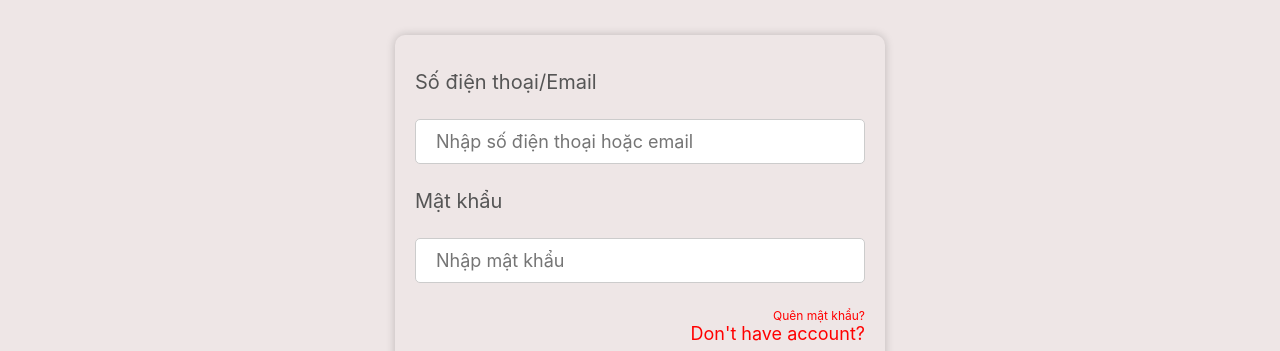
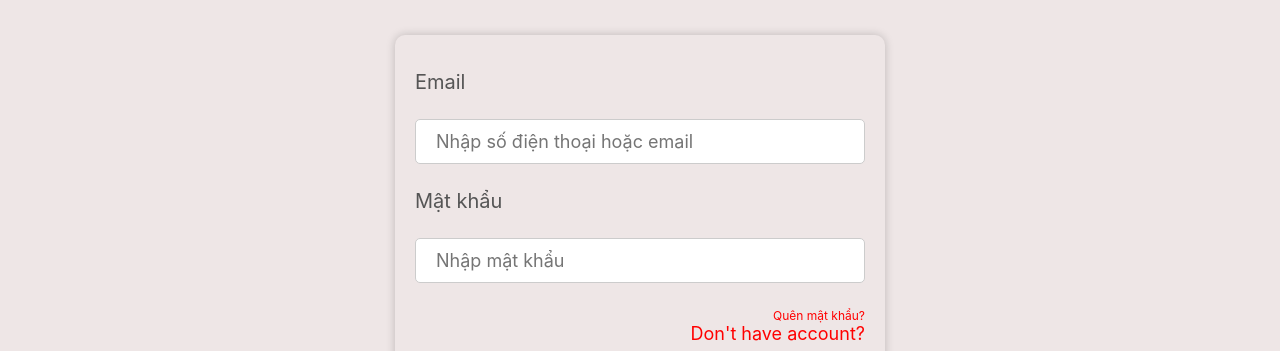
Before and after one commit to quinniehocdotcode/DoAnWeb, a website: page codeWeb/login.html in a window 1280 px wide. Shown: the part 331-682 px from the top of the page. Drawn offline with nearby package versions, Linux system fonts and the light colour scheme.

Commit message:
thay đổi chút về giao diện

```diff
--- a/codeWeb/login.html
+++ b/codeWeb/login.html
@@ -124,7 +124,7 @@
                 <img src="anh/fahasa-logo.png" class="logo" alt="">
             </div id="form-input-login">
                 <div class="box-input">
-                    <label for="email">Số điện thoại/Email</label>
+                    <label for="email">Email</label>
                     <input type="text" id="email" placeholder="Nhập số điện thoại hoặc email">
                     <label for="password">Mật khẩu</label>
                     <input type="password"  id="password" placeholder="Nhập mật khẩu">
--- a/codeWeb/qcss/style_qh.css
+++ b/codeWeb/qcss/style_qh.css
@@ -249,7 +249,7 @@ h5.modal-title {
   background: #c7b200;
 }
 
-/* footer */
+/* footer
 .footer-item {
   padding: .5rem 2rem;
   background: #f8f8f8;
@@ -280,7 +280,7 @@ h5.modal-title {
 
 .footer-item .social-footer li:last-child {
   margin-left: .5rem;
-}
+} */
 
 /* cart */
 .cart-header {
```
Also changed, not shown: codeWeb/admin.html (+1 -1 lines).
